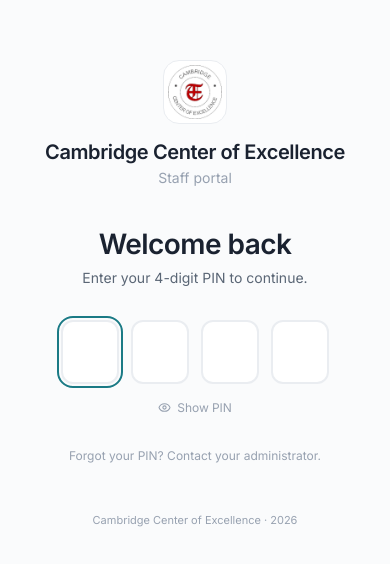
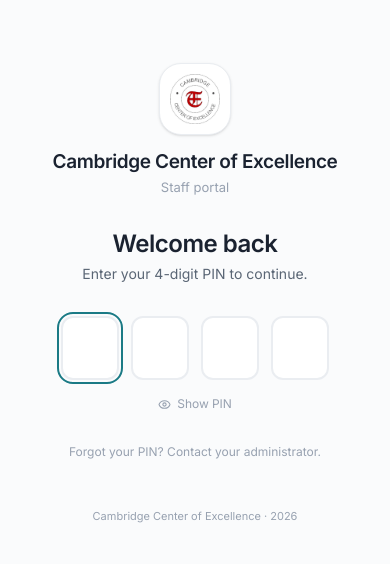
Before and after one commit to isaacgyampoh/cambridge, a Next.js app: page /login in a window 390 px wide. Shown: the part 128-692 px from the top of the page. Built offline with nearby package versions, Linux system fonts and the light colour scheme.

Commit message:
polish: login screen spacing and logo on small screens

```diff
--- a/app/(auth)/login/page.tsx
+++ b/app/(auth)/login/page.tsx
@@ -193,22 +193,22 @@
       </div>
 
       {/* Right panel — login */}
-      <div className="flex flex-col items-center justify-center flex-1 px-6 py-10" style={{ background: 'var(--canvas)' }}>
+      <div className="flex flex-col items-center justify-center flex-1 px-6 py-8 sm:py-10" style={{ background: 'var(--canvas)' }}>
         <div className="w-full max-w-[360px] text-center lg:text-left">
 
           {/* Mobile logo */}
-          <div className="lg:hidden mb-10 flex flex-col items-center">
-            <div className="w-16 h-16 rounded-2xl bg-white border border-[var(--line)] flex items-center justify-center mb-4 overflow-hidden p-1">
+          <div className="lg:hidden mb-8 flex flex-col items-center">
+            <div className="w-[72px] h-[72px] rounded-[22px] bg-white border border-[var(--line)] shadow-sm flex items-center justify-center mb-4 overflow-hidden p-2.5">
               <img src="/brand/logo.png" alt="Cambridge Center of Excellence" className="w-full h-full object-contain" />
             </div>
-            <h1 className="font-display text-[var(--ink)] text-xl font-semibold">Cambridge Center of Excellence</h1>
-            <p className="text-[var(--ink-faint)] text-sm mt-1">Staff portal</p>
+            <h1 className="font-display text-[var(--ink)] text-[19px] font-semibold leading-snug px-4">Cambridge Center of Excellence</h1>
+            <p className="text-[var(--ink-faint)] text-[13px] mt-1">Staff portal</p>
           </div>
 
           {step === 'pin' && (
             <>
               <div className="mb-8">
-                <h2 className="font-display text-[28px] leading-tight font-semibold text-[var(--ink)] mb-1.5">Welcome back</h2>
+                <h2 className="font-display text-[24px] sm:text-[28px] leading-tight font-semibold text-[var(--ink)] mb-1.5">Welcome back</h2>
                 <p className="text-[var(--ink-soft)] text-sm">Enter your 4-digit PIN to continue.</p>
               </div>
 
```
